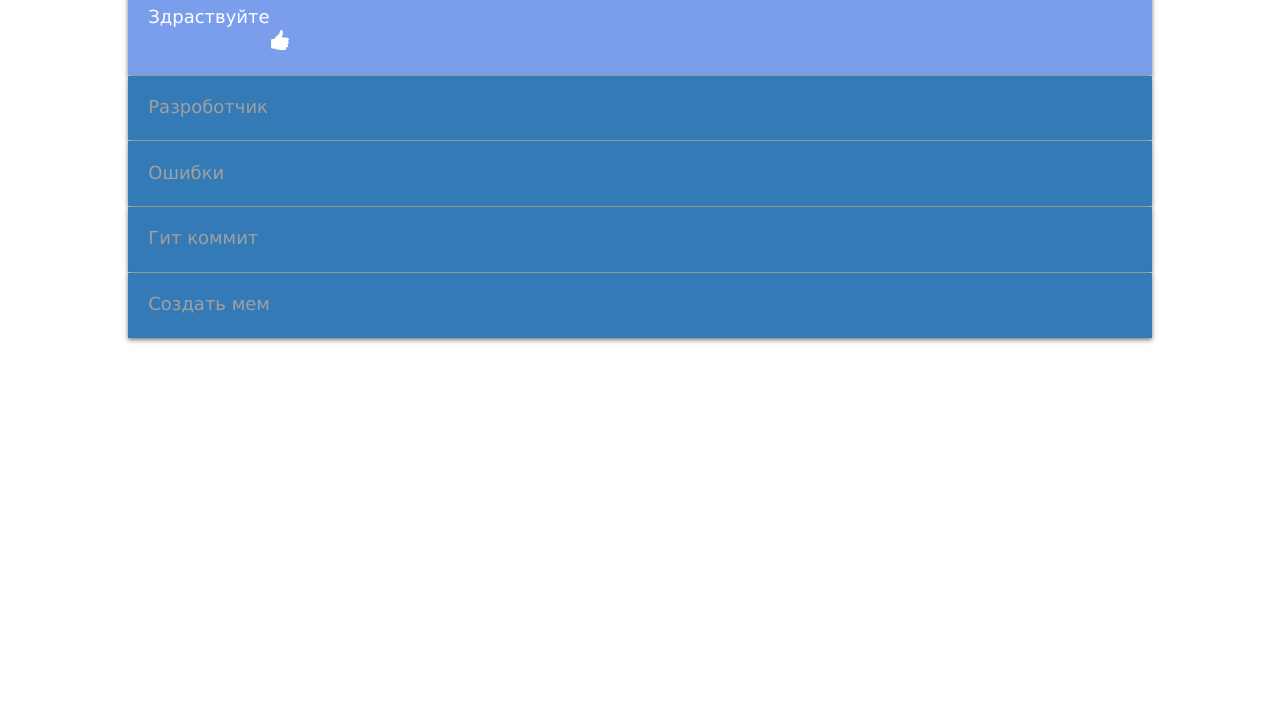
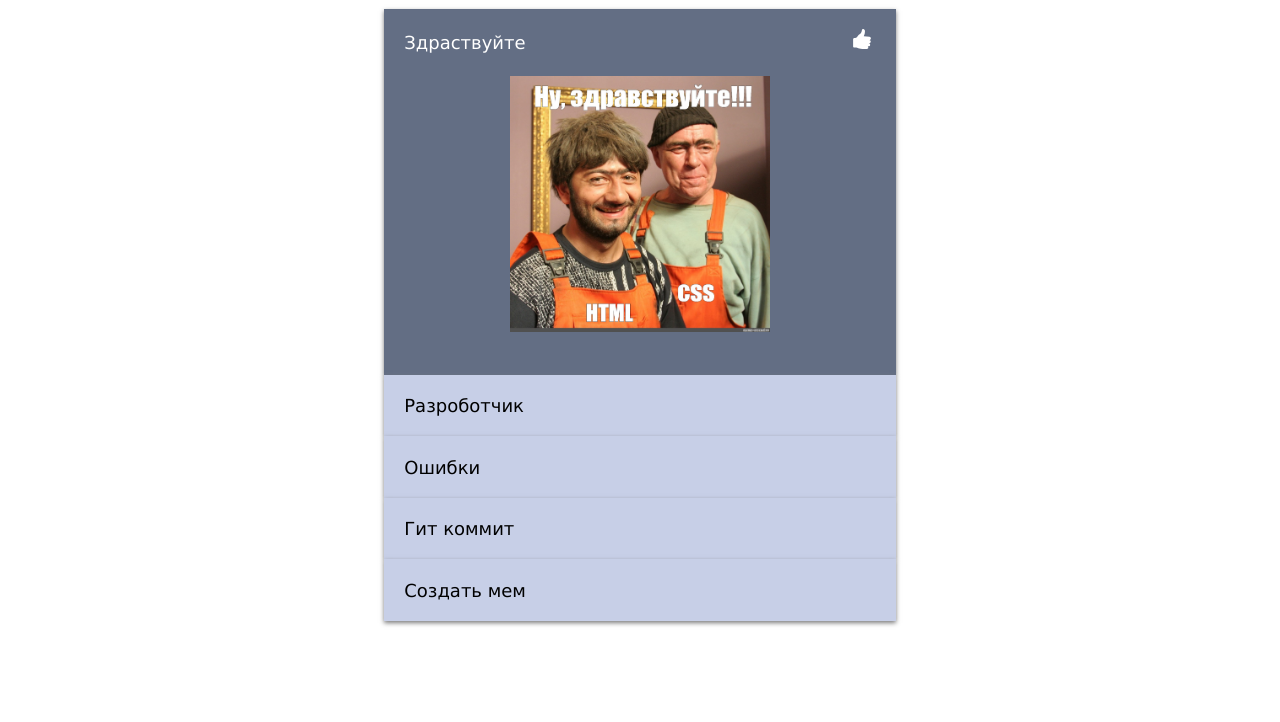
Before and after one commit to Eugene-G84/cssBayan, a plain HTML site: page cssBayan/index.html in a window 1280 px wide. Shown: the part 78-800 px from the top of the page. Drawn offline with Linux system fonts and the light colour scheme.

Commit message:
Fix: styles and responsives (Sun, Mar 12, 2023 06:41:59 PM)

```diff
--- a/cssBayan/style.css
+++ b/cssBayan/style.css
@@ -1,23 +1,24 @@
 body{
   margin: 0;
+}
+.container{
+  display: flex;
+  justify-content: center;
+  padding: 0 1.125em;
+  margin:0 auto;
 }
 .accordion__title{
   font-family: sans-serif;
   font-weight: 700;
   color: #337AB7;
 }
-.container{
-  margin: 0 auto;
-  padding: 0 1.125em;
-}
 .accordion__item{
   display: flex;
   flex-direction: column;
   transition: background-color 0.5s;
-  border-top: 0.0625em solid #fff;
 }
 .icon-arrow{
-  visibility: hidden;
+  display: none;
   width: 1.125em;
   height: 1.125em;
 }
@@ -27,6 +28,7 @@ body{
   height: 1.125em;
 }
 .accordion__open{
+  grid-column: span 2;
   display: flex;
   justify-content: center;
   overflow: hidden;
@@ -34,27 +36,22 @@ body{
   max-height: 0;
   transition: max-height 1s;
 }
-.accordion__open:active{
-  background-color: #777373;
-}
-:target{
-  max-height: 0;
-}
 label{
-  display: flex;
-  justify-content: space-between;
+  display: grid;
+  grid-template-columns: 95% 5%;
+  align-items: end;
   cursor: pointer;
   padding: 1.125em;
   font-family: Verdana, sans-serif;
   font-size: 1.125em;
   transition: background-color .35s;
   box-shadow: 0 0.125em 0.25em #7a7a7a;
-  color: #a1a0a0;
-  background-color: #337AB7;
+  color: #000;
+  background-color: #c7cfe7;
 }
 input:checked + label{
   color: #fff;
-  background-color: #7a9eec;
+  background-color: #0112369c;
 }
 label:active{
   background-color: #92bbdf !important;
@@ -66,11 +63,12 @@ input{
   width: 100%;
   object-fit: contain;
   vertical-align: top;
+  padding: 1.25em 0;
 }
 input:checked + label > span > .icon-thumb{
   display: inline;
 }
-input:checked + label + .accordion__open{
+input:checked + label > span + .accordion__open{
   max-height: 100em;
 }
 @media(min-width: 575.98px){
@@ -78,8 +76,7 @@ input:checked + label + .accordion__open{
     max-width: 33.75em;
   }
   .accordion__img{
-    width: 50%;
-    padding: 1.25em 0;
+    width: 80%;
   }
 }
 @media(min-width: 767.98px){
@@ -87,28 +84,30 @@ input:checked + label + .accordion__open{
     max-width: 45em;
   }
   .accordion__img{
-    width: 40%;
-    padding: 1.25em 0;
+    width: 65%;
   }
   .accordion__title {
-    font-size: 1.25em;
+    font-size: 1.5625em;
   }
 }
 @media(min-width: 1023.98px){
   .container{
     max-width: 64em;
   }
+  .accordion{
+    max-width: 50%;
+  }
+  .accordion__title{
+    font-size: 2.1875em;
+  }
   .accordion__img{
-    width: 30%;
-  }
-  .accordion__title {
-    font-size: 1.5625em;
+    width: 55%;
   }
   .accordion:hover .icon-thumb{
     display: none;
   }
   .accordion:hover .icon-arrow{
-    visibility: visible;
+    display:inline-block;
   }
   .accordion:hover label{
     color: #fff;
```
